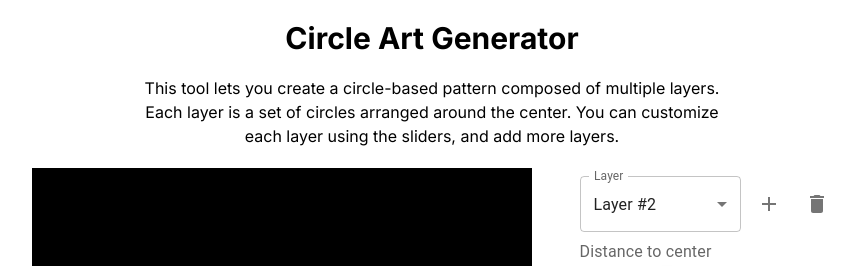
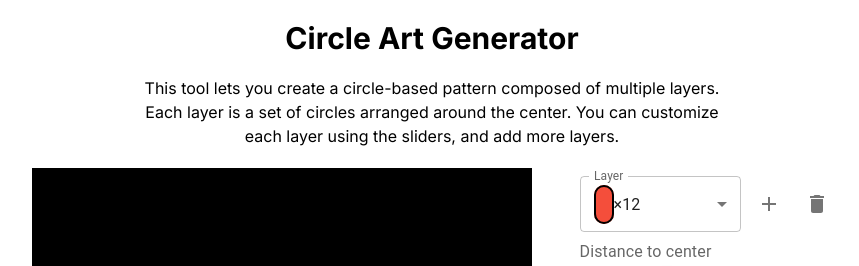
Before and after one commit to anoop901/circle-art-generator, a Next.js app: page /circle-art-generator/ in a window 1280 px wide. Shown: the top 266 px of the page, without its empty margins (208-1067 px from the left). Built offline with nearby package versions, Linux system fonts and the light colour scheme.

Commit message:
improve layer select labels

```diff
--- a/components/MandalaSettings.tsx
+++ b/components/MandalaSettings.tsx
@@ -28,16 +28,30 @@ export default function MandalaSettings(props: P) {
       <div className="flex flex-row gap-2 items-center">
         <FormControl className="grow">
           <InputLabel>Layer</InputLabel>
-          <Select label="Layer" value={currentLayerIdx}>
+          <Select
+            label="Layer"
+            SelectDisplayProps={{ className: "flex items-center gap-2" }}
+            value={currentLayerIdx}
+          >
             {props.mandala.layers.map((layer, i) => (
               <MenuItem
+                className="flex items-center gap-2"
                 key={i}
                 value={i}
                 onClick={() => {
                   setCurrentLayerIdx(i);
                 }}
               >
-                Layer #{i + 1}
+                <span
+                  className="rounded-full p-2 border-black border-2"
+                  style={{ backgroundColor: layer.color }}
+                ></span>
+                {layer.numberOfCircles > 1 ? (
+                  <>
+                    <span>{"\u00d7"}</span>
+                    <span>{layer.numberOfCircles}</span>
+                  </>
+                ) : null}
               </MenuItem>
             ))}
           </Select>
```
